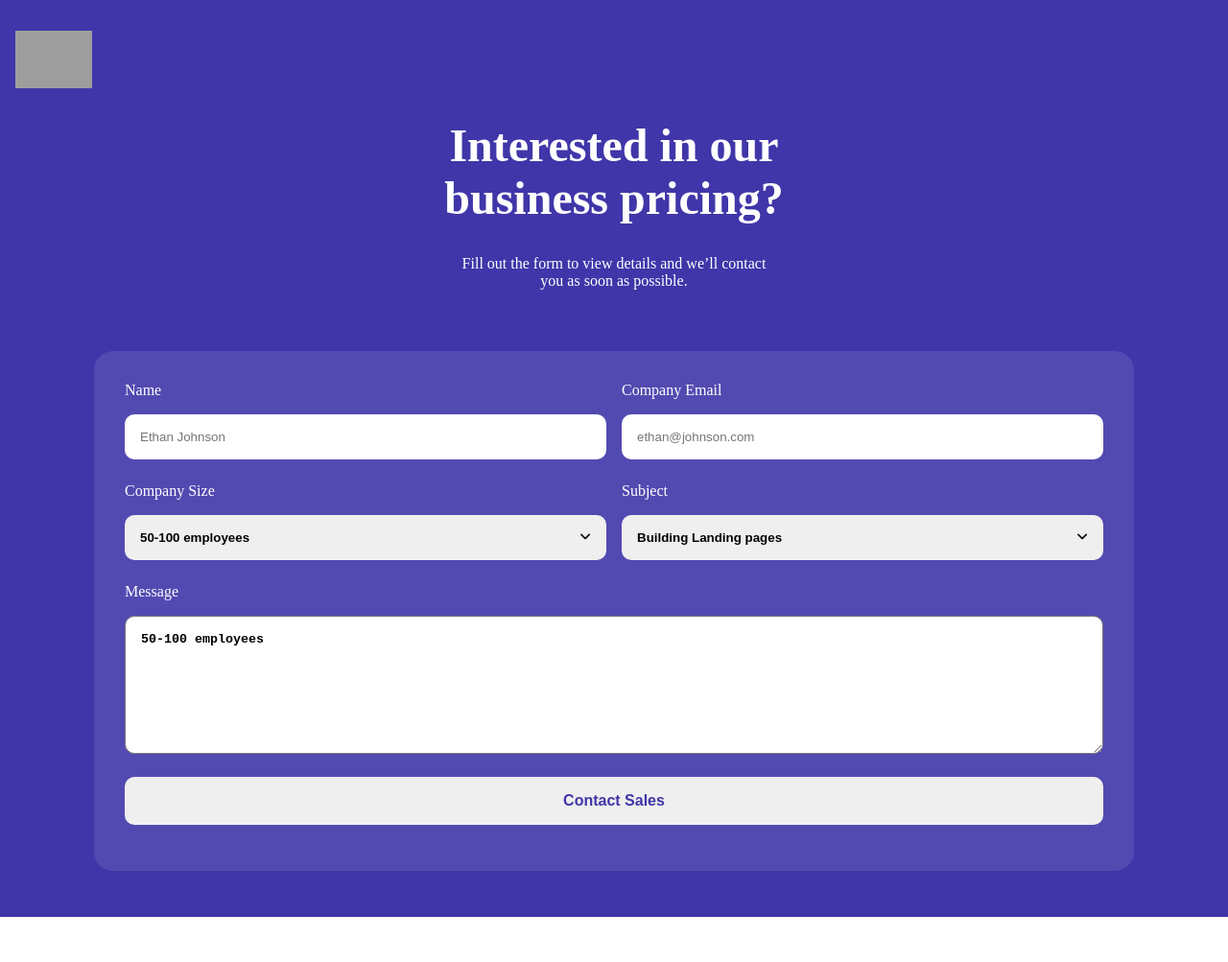
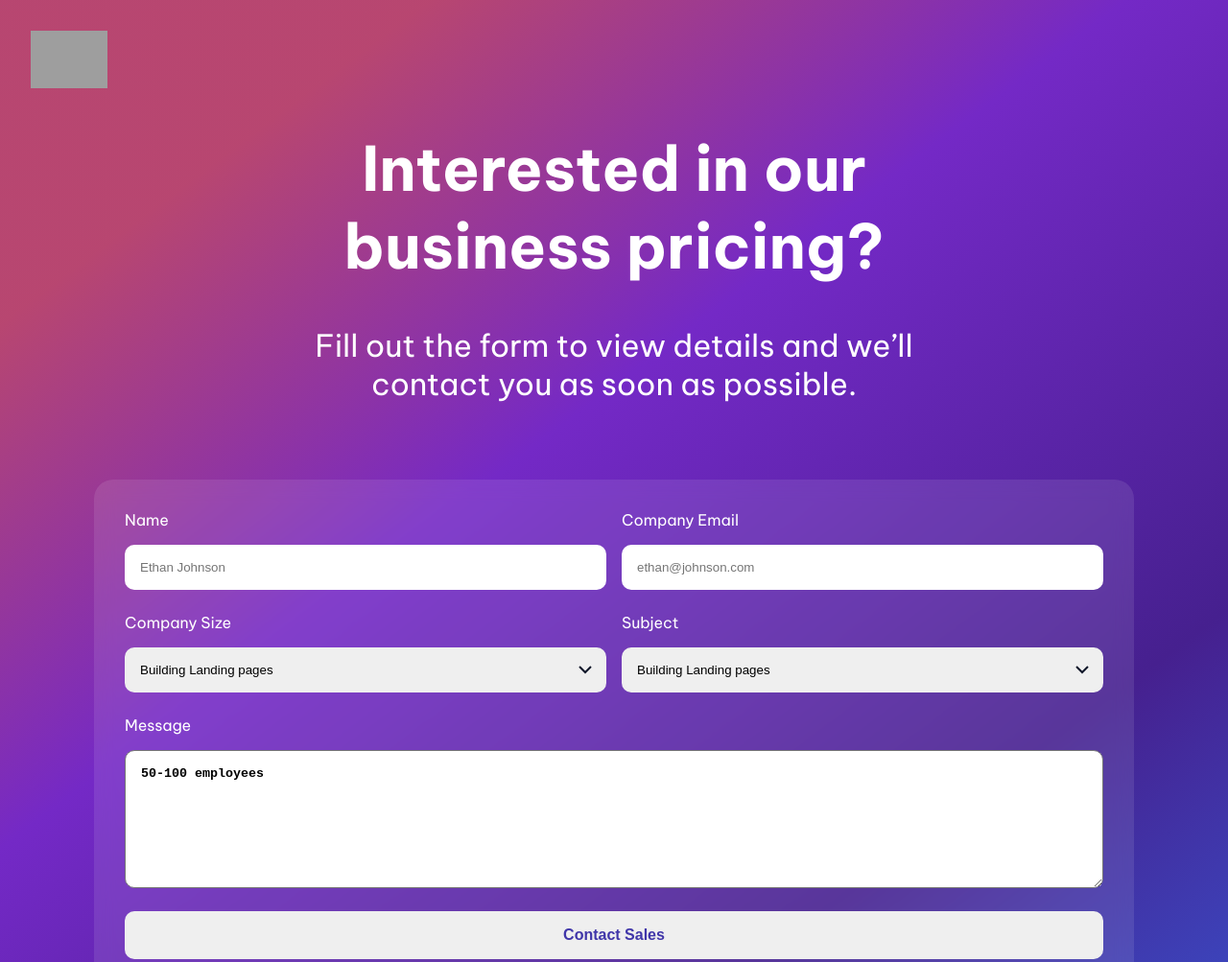
Before and after one commit to datnt700/ContactPage, a plain HTML site: page index.html in a window 1280 px wide. Shown: the top 1003 px of the page at 96% size. Before the commit the page ends 956 px from the top, so only its background shows below. Drawn offline with Linux system fonts and the light colour scheme; grey boxes are pictures that could not be loaded.

Commit message:
fix layout

```diff
--- a/index.html
+++ b/index.html
@@ -14,7 +14,7 @@
     <div class="container">
       <div class="logo">
         <img
-          src="https://logo-marque.com/wp-content/uploads/2020/09/Google-Logo.png"
+          src="https://raw.githubusercontent.com/Asif-Shahriar-2000/Responsive-contact-page-/b2fbc2616d0e58349ad2070aea31884a90de212c/Project%20-%2014%20Responsive%20Contact%20Page/assests/contact-form-icon.svg"
           alt=""
           class="image"
         />
@@ -40,17 +40,17 @@
           </div>
           <div class="content-item">
             <label class="name">Company Size</label>
-            <button class="input-content button-select" >
-                <span class="option">50-100 employees</span>
-                <i class="fa-solid fa-angle-down"></i>
-            </button>
+            <select class="input-content button-select">
+              <option>Building Landing pages</option>
+              <option>Building Landing pages</option>
+            </select>
           </div>
           <div class="content-item">
             <label class="name">Subject</label>
-            <button class="input-content button-select" >
-                <span class="option">Building Landing pages</span>
-                <i class="fa-solid fa-angle-down"></i>
-                </button>
+                <select class="input-content button-select">
+                  <option>Building Landing pages</option>
+                  <option>Building Landing pages</option>
+                </select>
           </div>
           <div class="content-item areas">
             <label class="name">Message</label>
--- a/style.css
+++ b/style.css
@@ -1,12 +1,16 @@
+@import url('https://fonts.googleapis.com/css2?family=Be+Vietnam+Pro:ital,wght@0,100;0,200;0,300;0,400;0,500;0,600;0,700;0,800;0,900;1,100;1,200;1,300;1,400;1,500;1,600;1,700;1,800;1,900&display=swap');
 body {
   padding: 0;
   margin: 0;
+  font-family: 'Be Vietnam Pro', sans-serif;
 }
 
 .container {
-  background-color: #4036a9;
+  background-image: url('./assets/bg-image.svg');
+  background-repeat: no-repeat;
+  background-size: cover;
   color: #ffffff;
-  padding: 1rem 1rem 3rem;
+  padding: 1rem 2rem 3rem;
 }
 
 .logo {
@@ -25,16 +29,15 @@ body {
 }
 
 .text {
-  max-width: 25rem;
+  max-width: 40rem;
 }
 
 .title {
-  font-size: 3rem;
+  font-size: 4rem;
 }
 
 .description {
-  font-size: 1rem;
-  padding: 0 1.8rem;
+  font-size: 2rem;
 }
 
 .content {
@@ -66,9 +69,11 @@ body {
 }
 
 .input-content.button-select {
-  display: flex;
-  justify-content: space-between;
-  border: none;
+  appearance: none;
+  position: relative;
+  background-image: url('./assets/Expand_down.svg');
+  background-repeat: no-repeat;
+  background-position: right 10px center;
 }
 
 .option {
```
Also changed, not shown: assets/Expand_down.svg (added), assets/bg-image.svg (added).
